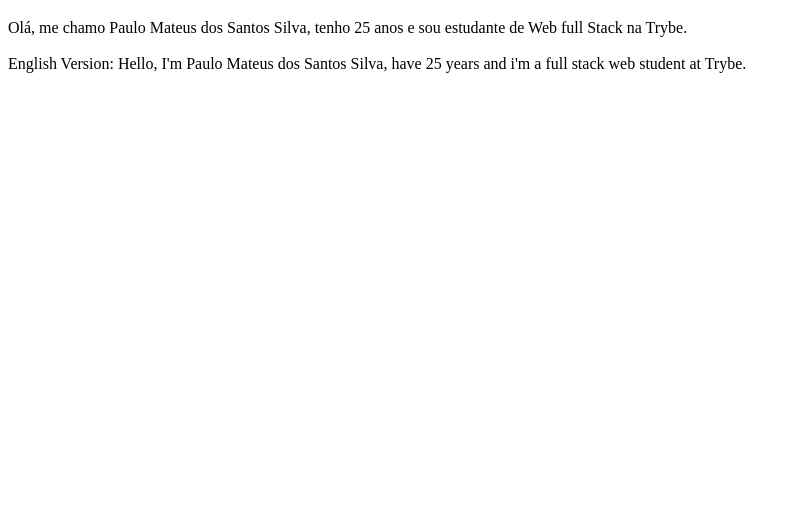
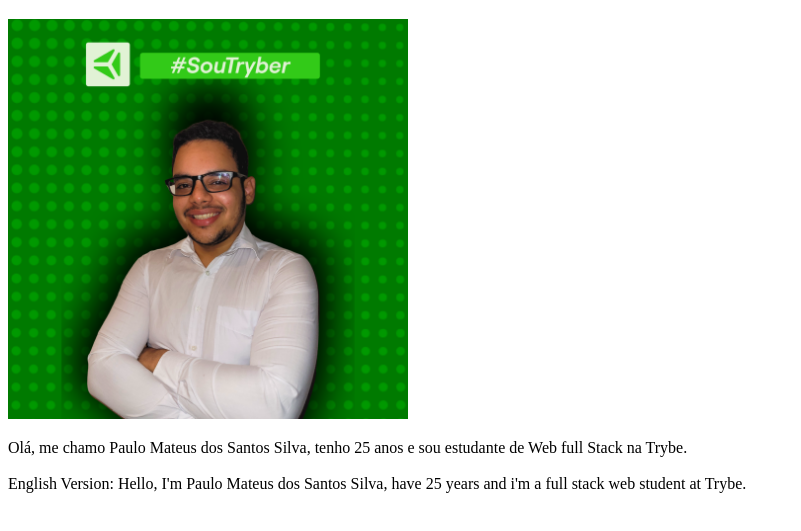
Before and after one commit to PauloMats/portfolio-github, a plain HTML site: page index.html in a window 1280 px wide. Shown: the part 61-592 px from the top of the page, without its empty margins (0-801 px from the left). Drawn offline with Linux system fonts and the light colour scheme.

Commit message:
adicionei minha foto no portfólio

```diff
--- a/index.html
+++ b/index.html
@@ -11,7 +11,7 @@
 
 <h1>Portfólio De Paulo Mateus</h1>
 
-
+<img src="./images/Trybe fundo Nomes.png" alt="Minha foto pessoal" width="400" height="400">
 
 <p>Olá, me chamo Paulo Mateus dos Santos Silva, tenho 25 anos e sou estudante de Web full Stack na Trybe.
    <br> <br>
```
Also changed, not shown: images/Trybe fundo Nomes.png (added).
